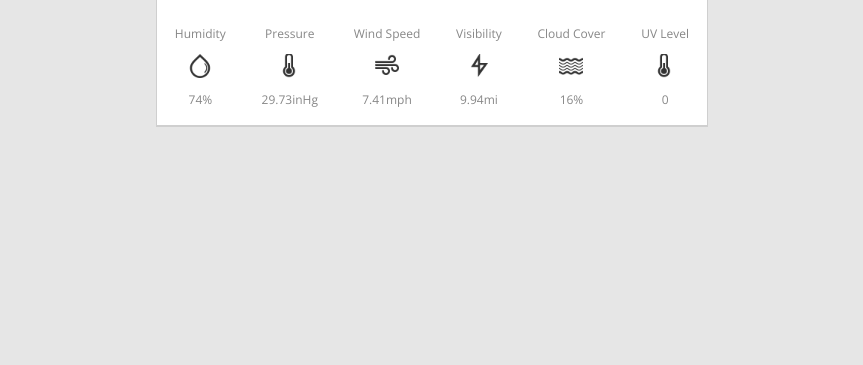
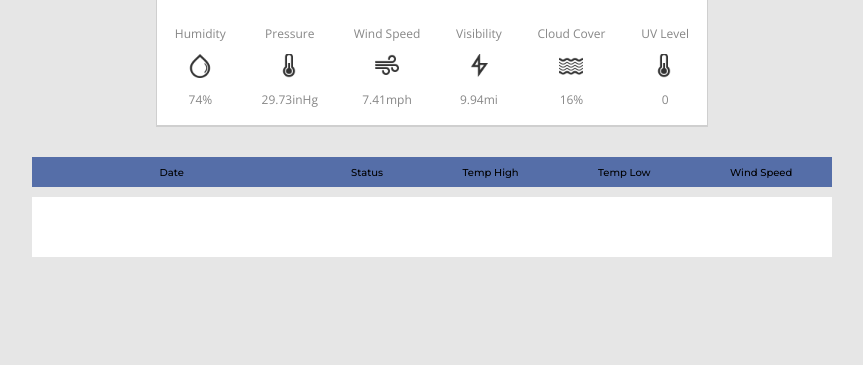
Before and after one commit to moritzwesemann/weatherAppJS, a plain HTML site: page website/index.html in a window 1280 px wide. Shown: the part 517-882 px from the top of the page, without its empty margins (208-1071 px from the left). Before the commit the page ends 800 px from the top, so only its background shows below. Drawn offline with nearby package versions, Linux system fonts and the light colour scheme.

Commit message:
added table header for weekly results

```diff
--- a/website/index.html
+++ b/website/index.html
@@ -102,6 +102,17 @@
       </div>
     </div>
 
+    <div id="week-table">
+      <div id="table-header">
+        <p>Date</p>
+        <p>Status</p>
+        <p>Temp High</p>
+        <p>Temp Low</p>
+        <p>Wind Speed</p>
+      </div>
+      <div class="table-row"></div>
+    </div>
+
     <script src="main.js"></script>
   </body>
 </html>
--- a/website/styles.css
+++ b/website/styles.css
@@ -164,7 +164,7 @@ body {
 #todays-temp span {
   font-size: 50px;
   padding-top: 10px;
-  margin-left: 3px;
+  margin-left: 0px;
 }
 
 #todays-weather-text {
@@ -201,3 +201,37 @@ body {
   margin: 0 auto;
   filter: opacity(80%);
 }
+
+/*week table*/
+
+#week-table {
+  width: 800px;
+
+  min-height: 200px;
+  margin: 0 auto;
+}
+
+#table-header {
+  background-color: rgb(85, 110, 168);
+  width: 100%;
+  height: 30px;
+  display: flex;
+  text-align: center;
+}
+
+#table-header p {
+  margin: auto auto;
+  font-size: 10px;
+  font-weight: 500;
+}
+
+#table-header p:first-child {
+  width: 25%;
+}
+
+.table-row {
+  margin: 10px 0;
+  width: 100%;
+  height: 60px;
+  background-color: white;
+}
```
